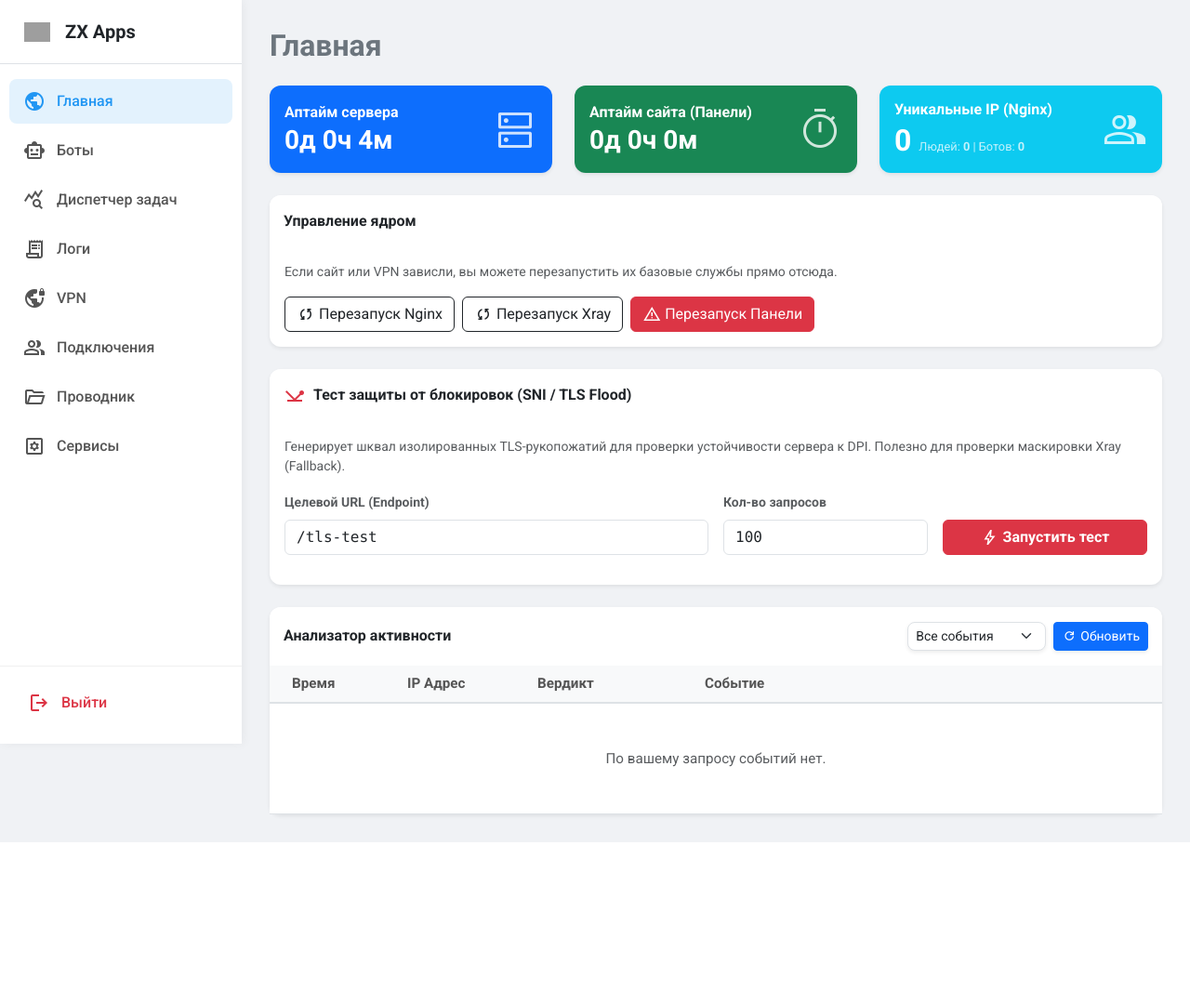
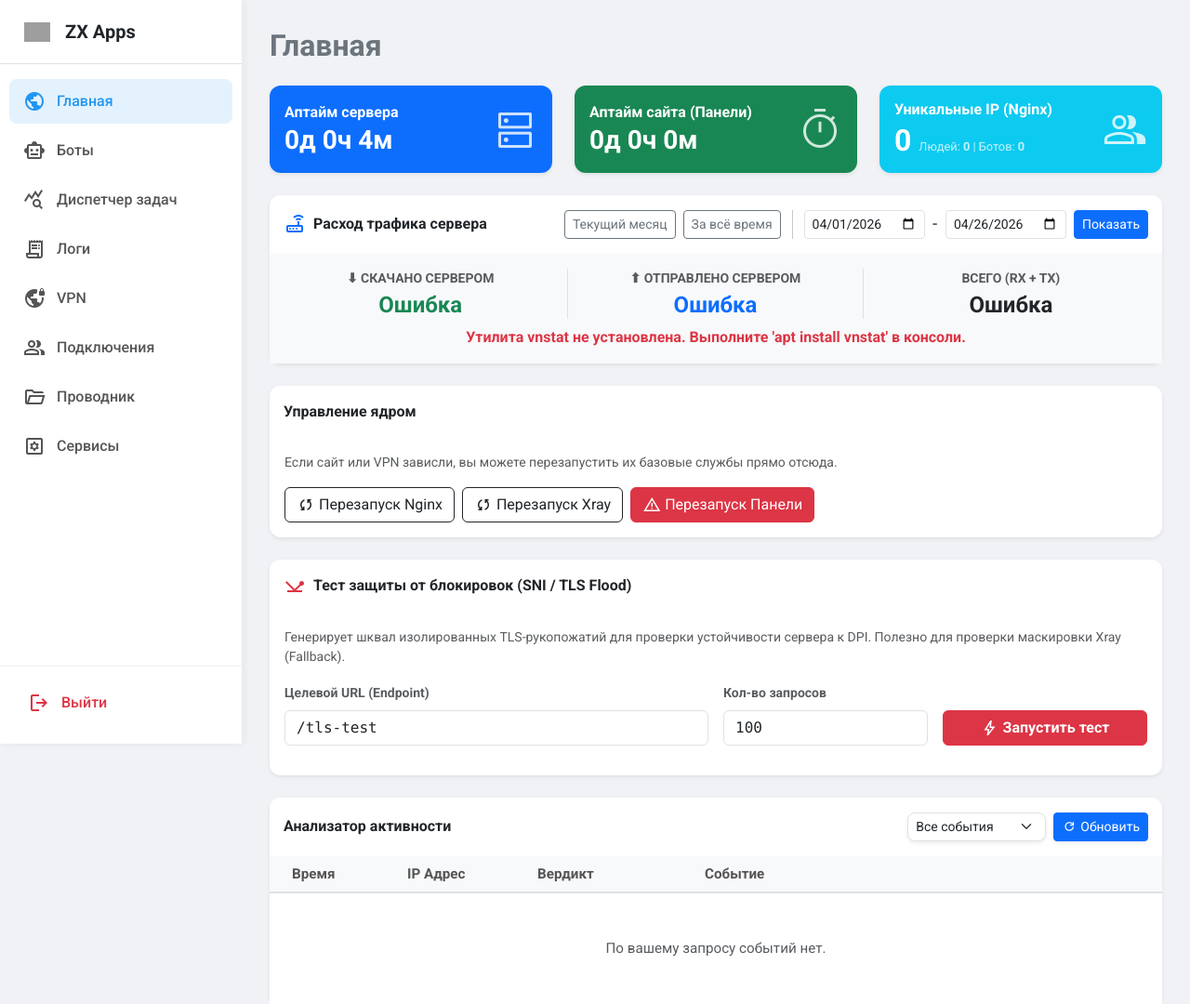
Before and after one commit to Zotic/webpanel, a Flask app: page / in a window 1280 px wide. Shown: the top 1080 px of the page at 93% size. Before the commit the page ends 906 px from the top, so only its background shows below. Run offline with Flask 3, Linux system fonts and the light colour scheme; the visitor is signed in with stand-in values (Sample User, id 1); data that the repository does not hold is empty; grey boxes are pictures that could not be loaded.

Commit message:
add net stats

```diff
--- a/server.py
+++ b/server.py
@@ -1400,6 +1400,70 @@ def api_explorer_save_text():
     except Exception as e:
         return jsonify({"success": False, "error": str(e)})
 
+# ========================================
+# СТАТИСТИКА ТРАФИКА СЕРВЕРА (VNSTAT)
+# ========================================
+import shutil
+
+@app.route('/api/network_traffic', methods=['POST'])
+@login_required
+def api_network_traffic():
+    start_date_str = request.json.get('start_date') # YYYY-MM-DD
+    end_date_str = request.json.get('end_date')     # YYYY-MM-DD
+
+    # Проверяем, установлена ли утилита
+    if shutil.which("vnstat") is None:
+        return jsonify({"success": False, "error": "Утилита vnstat не установлена. Выполните 'apt install vnstat' в консоли."})
+
+    iface = get_main_interface()
+
+    try:
+        # Получаем данные за все дни в формате JSON
+        res = subprocess.run(f"vnstat -i {iface} --json", shell=True, capture_output=True, text=True)
+
+        # Если vnstat только что установлен, ему нужна минута на создание БД
+        if not res.stdout.strip():
+            return jsonify({"success": False, "error": "vnstat собирает первые данные. Подождите пару минут."})
+
+        data = json.loads(res.stdout)
+
+        iface_data = None
+        for interface in data.get('interfaces', []):
+            if interface.get('name') == iface:
+                iface_data = interface
+                break
+
+        if not iface_data:
+            return jsonify({"success": False, "error": f"Нет данных для интерфейса {iface}"})
+
+        days = iface_data.get('traffic', {}).get('day', [])
+
+        rx_total = 0
+        tx_total = 0
+
+        # Преобразуем строки в объекты дат для сравнения
+        start_dt = datetime.strptime(start_date_str, "%Y-%m-%d").date() if start_date_str else datetime.min.date()
+        end_dt = datetime.strptime(end_date_str, "%Y-%m-%d").date() if end_date_str else datetime.max.date()
+
+        for day in days:
+            d = day.get('date', {})
+            current_dt = datetime(d.get('year'), d.get('month'), d.get('day')).date()
+
+            # Суммируем трафик за те дни, которые попадают в выбранный диапазон
+            if start_dt <= current_dt <= end_dt:
+                rx_total += day.get('rx', 0)
+                tx_total += day.get('tx', 0)
+
+        return jsonify({
+            "success": True,
+            "rx": rx_total,   # Скачано
+            "tx": tx_total,   # Отправлено
+            "total": rx_total + tx_total
+        })
+
+    except Exception as e:
+        return jsonify({"success": False, "error": str(e)})
+
 if __name__ == '__main__':
     # ОПТИМИЗАЦИЯ И БЕЗОПАСНОСТЬ: Флаг debug отключен для Production
     app.run(host='0.0.0.0', port=5000, debug=False)
--- a/templates/site_stats.html
+++ b/templates/site_stats.html
@@ -47,6 +47,41 @@
                 <span class="material-symbols-outlined" style="font-size: 48px; opacity: 0.8;">group</span>
             </div>
         </div>
+    </div>
+</div>
+
+<!-- === СТАТИСТИКА ТРАФИКА СЕРВЕРА === -->
+<div class="card border-0 shadow-sm mb-4">
+    <div class="card-header bg-white fw-bold py-3 border-bottom-0 d-flex justify-content-between align-items-center flex-wrap gap-2">
+        <span class="d-flex align-items-center gap-2"><span class="material-symbols-outlined text-primary">router</span> Расход трафика сервера</span>
+
+        <!-- Выбор дат -->
+        <div class="d-flex align-items-center gap-2 flex-wrap">
+            <button class="btn btn-sm btn-outline-secondary" onclick="setTrafficPeriod('month')">Текущий месяц</button>
+            <button class="btn btn-sm btn-outline-secondary" onclick="setTrafficPeriod('all')">За всё время</button>
+            <div class="vr mx-1"></div>
+            <input type="date" id="trafStart" class="form-control form-control-sm" style="width: 130px;">
+            <span class="text-muted">-</span>
+            <input type="date" id="trafEnd" class="form-control form-control-sm" style="width: 130px;">
+            <button class="btn btn-sm btn-primary" onclick="fetchTraffic()">Показать</button>
+        </div>
+    </div>
+    <div class="card-body bg-light">
+        <div class="row text-center" id="trafficResults">
+            <div class="col-4 border-end">
+                <span class="d-block text-muted small fw-bold text-uppercase mb-1">⬇ Скачано сервером</span>
+                <h4 class="fw-bold text-success mb-0" id="trafRx">0.00 GB</h4>
+            </div>
+            <div class="col-4 border-end">
+                <span class="d-block text-muted small fw-bold text-uppercase mb-1">⬆ Отправлено сервером</span>
+                <h4 class="fw-bold text-primary mb-0" id="trafTx">0.00 GB</h4>
+            </div>
+            <div class="col-4">
+                <span class="d-block text-muted small fw-bold text-uppercase mb-1">Всего (RX + TX)</span>
+                <h4 class="fw-bold text-dark mb-0" id="trafTotal">0.00 GB</h4>
+            </div>
+        </div>
+        <div id="trafError" class="text-danger text-center mt-2 fw-bold" style="display: none;"></div>
     </div>
 </div>
 
@@ -337,6 +372,72 @@
         setTimeout(fetchAnalytics, 1000);
     }
 
+    // === СТАТИСТИКА ТРАФИКА (VNSTAT) ===
+    function formatBytesToGB(bytes) {
+        if (!bytes || bytes === 0) return '0.00 GB';
+        // vnstat отдает данные в байтах, переводим в гигабайты
+        return (bytes / (1024 ** 3)).toFixed(2) + ' GB';
+    }
+
+    function setTrafficPeriod(type) {
+        const today = new Date();
+        const startInput = document.getElementById('trafStart');
+        const endInput = document.getElementById('trafEnd');
+
+        // Форматируем дату в YYYY-MM-DD
+        const formatDate = (date) => date.toISOString().split('T')[0];
+
+        if (type === 'month') {
+            // С 1 числа текущего месяца по сегодняшний день
+            const firstDay = new Date(today.getFullYear(), today.getMonth(), 1);
+            startInput.value = formatDate(firstDay);
+            endInput.value = formatDate(today);
+        } else if (type === 'all') {
+            startInput.value = '';
+            endInput.value = '';
+        }
+        fetchTraffic();
+    }
+
+    async function fetchTraffic() {
+        const startDate = document.getElementById('trafStart').value;
+        const endDate = document.getElementById('trafEnd').value;
+        const errDiv = document.getElementById('trafError');
+        errDiv.style.display = 'none';
+
+        document.getElementById('trafRx').innerText = '...';
+        document.getElementById('trafTx').innerText = '...';
+        document.getElementById('trafTotal').innerText = '...';
+
+        try {
+            const res = await fetch('/api/network_traffic', {
+                method: 'POST',
+                headers: { 'Content-Type': 'application/json' },
+                body: JSON.stringify({ start_date: startDate, end_date: endDate })
+            });
+            const data = await res.json();
+
+            if (data.success) {
+                document.getElementById('trafRx').innerText = formatBytesToGB(data.rx);
+                document.getElementById('trafTx').innerText = formatBytesToGB(data.tx);
+                document.getElementById('trafTotal').innerText = formatBytesToGB(data.total);
+            } else {
+                errDiv.innerText = data.error;
+                errDiv.style.display = 'block';
+                document.getElementById('trafRx').innerText = 'Ошибка';
+                document.getElementById('trafTx').innerText = 'Ошибка';
+                document.getElementById('trafTotal').innerText = 'Ошибка';
+            }
+        } catch (e) {
+            errDiv.innerText = "Ошибка сети.";
+            errDiv.style.display = 'block';
+        }
+    }
+
+    // Запускаем при загрузке страницы (показываем за текущий месяц)
+    document.addEventListener("DOMContentLoaded", () => {
+        setTrafficPeriod('month');
+    });
 
 </script>
 {% endblock %}
```
